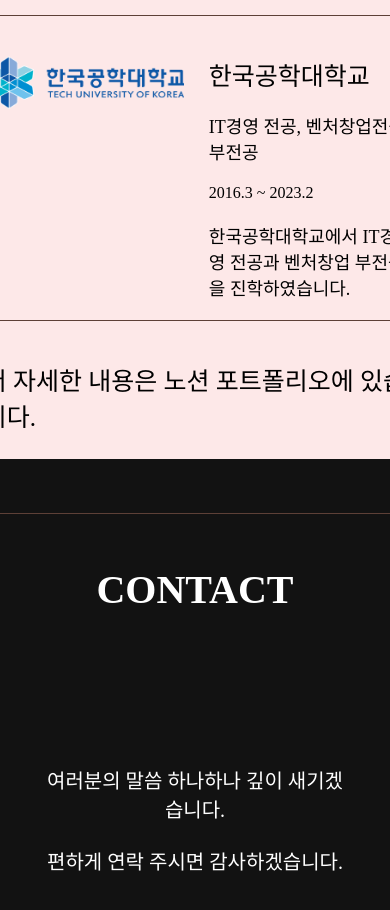
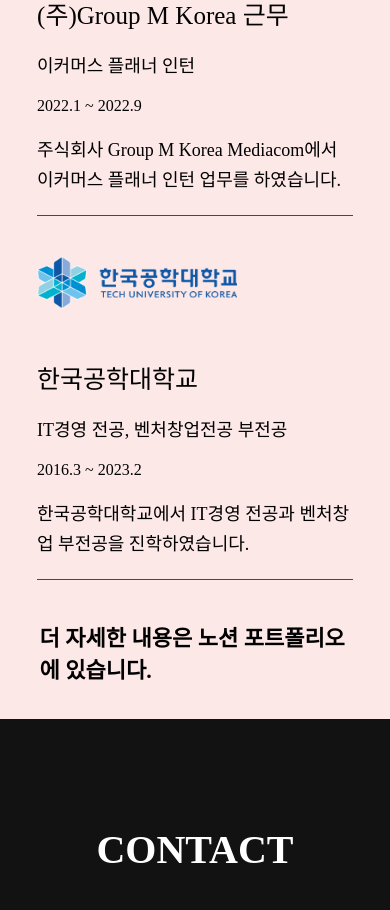
Before and after one commit to Yundimin/jimin-portfolio, a React (Create React App) app: page / in a window 390 px wide. Shown: the part 6820-7730 px from the top of the page. Built offline with nearby package versions, Linux system fonts and the light colour scheme; a web font is replaced by a local one.

Commit message:
history mobile

```diff
--- a/src/components/history.tsx
+++ b/src/components/history.tsx
@@ -9,7 +9,7 @@
     position: "70% Frontend, 30% Backend",
     duration: "2022.11 ~ 현재",
     description:
-      "주식회사 TOONSQURE 개발팀에서 웹 프론트엔드,백엔드 작업을 하고 있습니다.",
+      "주식회사 TOONSQURE 개발팀에서 웹 프론트엔드,백엔드 작업을 하고 있습니다. \n Angular, Typescript, Ionic, Graphql 등을 사용했습니다.",
     src: toonsImg,
   },
   {
@@ -27,13 +27,6 @@
     description:
       "한국공학대학교에서 IT경영 전공과 벤처창업 부전공을 진학하였습니다.",
     src: univImg,
-  },
-  {
-    title: "더 자세한 내용은 노션 포트폴리오에 있습니다.",
-    position: "",
-    duration: "",
-    description: "",
-    src: "",
   },
 ];
 
@@ -58,6 +51,9 @@
               </div>
             </div>
           ))}
+          <div className="more-info">
+            더 자세한 내용은 노션 포트폴리오에 있습니다.
+          </div>
         </div>
       </div>
     </HistoryWrapper>
--- a/src/styles/history.modules.ts
+++ b/src/styles/history.modules.ts
@@ -3,7 +3,8 @@
 export const HistoryWrapper = styled.div`
   display: flex;
   width: 100%;
-  height: 1140px;
+  height: 100%;
+  min-height: 1400px;
   background-color: #fde8e8;
   justify-content: center;
   align-items: center;
@@ -19,7 +20,6 @@
   .history-container {
     width: 90%;
     border-top: 4px solid #333333;
-    border-radius: 5px;
     display: flex;
     margin-bottom: 100px;
     align-items: center;
@@ -29,7 +29,7 @@
       width: 900px;
       height: fit-content;
       margin-top: 40px;
-      border-left: 4px solid #5d4037;
+
       display: flex;
       flex-direction: column;
       align-items: center;
@@ -74,6 +74,31 @@
           .table-description {
             font-size: 18px;
             margin-bottom: 20px;
+            line-height: 30px;
+          }
+        }
+      }
+
+      .more-info {
+        font-size: 22px;
+        font-weight: 600;
+        margin: 20px;
+      }
+    }
+
+    @media (max-width: 767px) {
+      .history-table-box {
+        .history-table {
+          flex-direction: column;
+
+          .history-img-box {
+            margin-right: 0;
+            margin-bottom: 50px;
+
+            img {
+              width: 200px;
+              height: 53px;
+            }
           }
         }
       }
```
